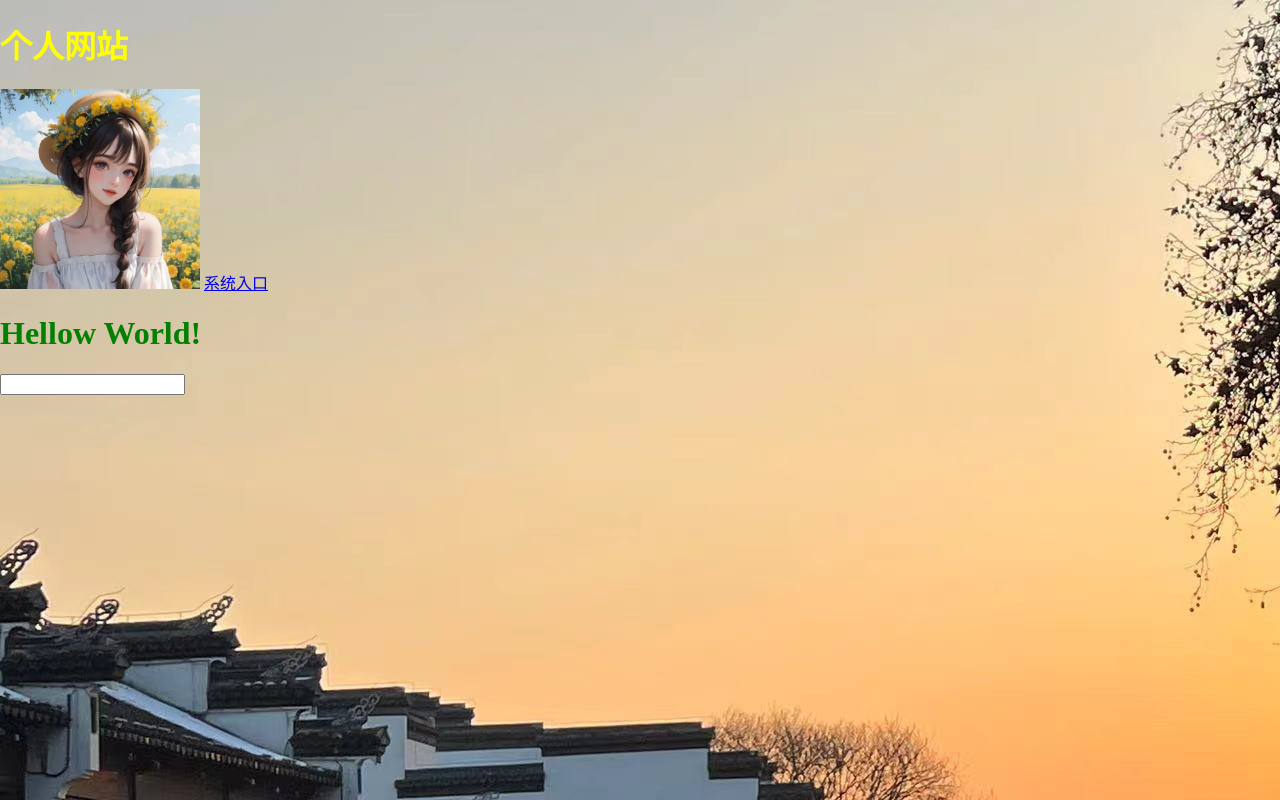
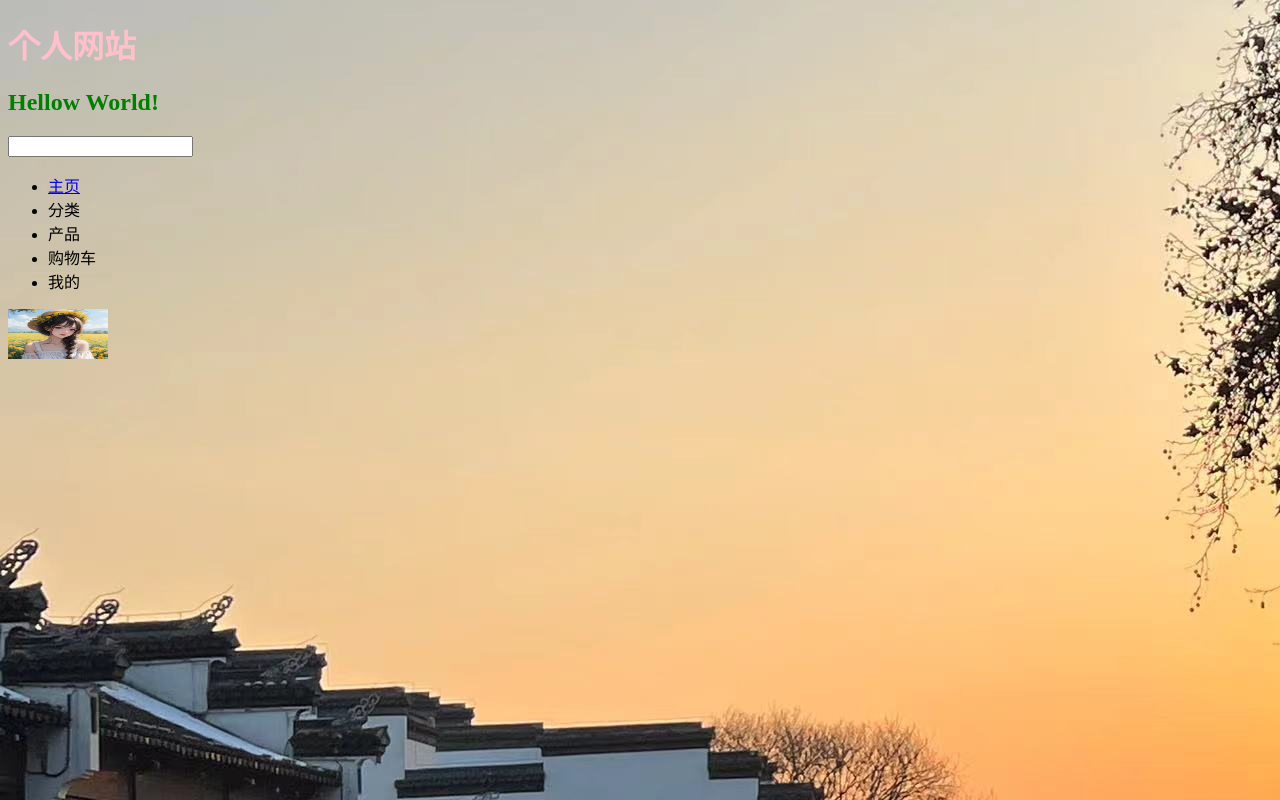
Before and after one commit to HB-001/N01, a plain HTML site: page index.html in a window 1280 px wide. Drawn offline with Linux system fonts and the light colour scheme.

Commit message:
Update index.html

```diff
--- a/index.html
+++ b/index.html
@@ -5,17 +5,23 @@
     <meta name="viewport" content="width=device-width,initial-scale=1" />
     <title>个人网站 </title>
   </head>
-  <body style="margin:0;">
-    <h1 style="color:yellow;">个人网站</h1>
-  <body background="https://github.com/HB-001/N01/blob/main/images/2.jpg">
-    <img src="https://github.com/HB-001/N01/blob/main/images/1.jpg" width="200" height="200" alt="微信二维码" />
-    <a href="http://erp.bbm.cn/" title="仓库系统" target="_blank">系统入口</a>
-  </body>
-  <body > <h1 style="color:green">Hellow  World!</h1>
+<body style="margin:5000;">
+     <h1 style="color:pink;">个人网站</h1>
+  <body > <h2 style="color:green">Hellow  World!</h2>
   </body>
      <input type="text"/>
             <meta name="author" content="Chris Mills" />
-<meta
-  name="description"
-  content="hello world." />
+     <meta
+       name="description"
+       content="hello world." />
+    <ul>
+    <li> <a href="http://erp.bbm.cn/" title="仓库系统" target="_blank"> 主页 </a> </li>
+    <li>分类</li>
+    <li>产品</li>
+    <li>购物车</li>
+    <li>我的</li>
+    </ul>
+  <body background="https://github.com/HB-001/N01/blob/main/images/2.jpg">
+     <img src="https://github.com/HB-001/N01/blob/main/images/1.jpg" width="100" height="50" alt="中资联投" />
+  </body>
 </html>
```
